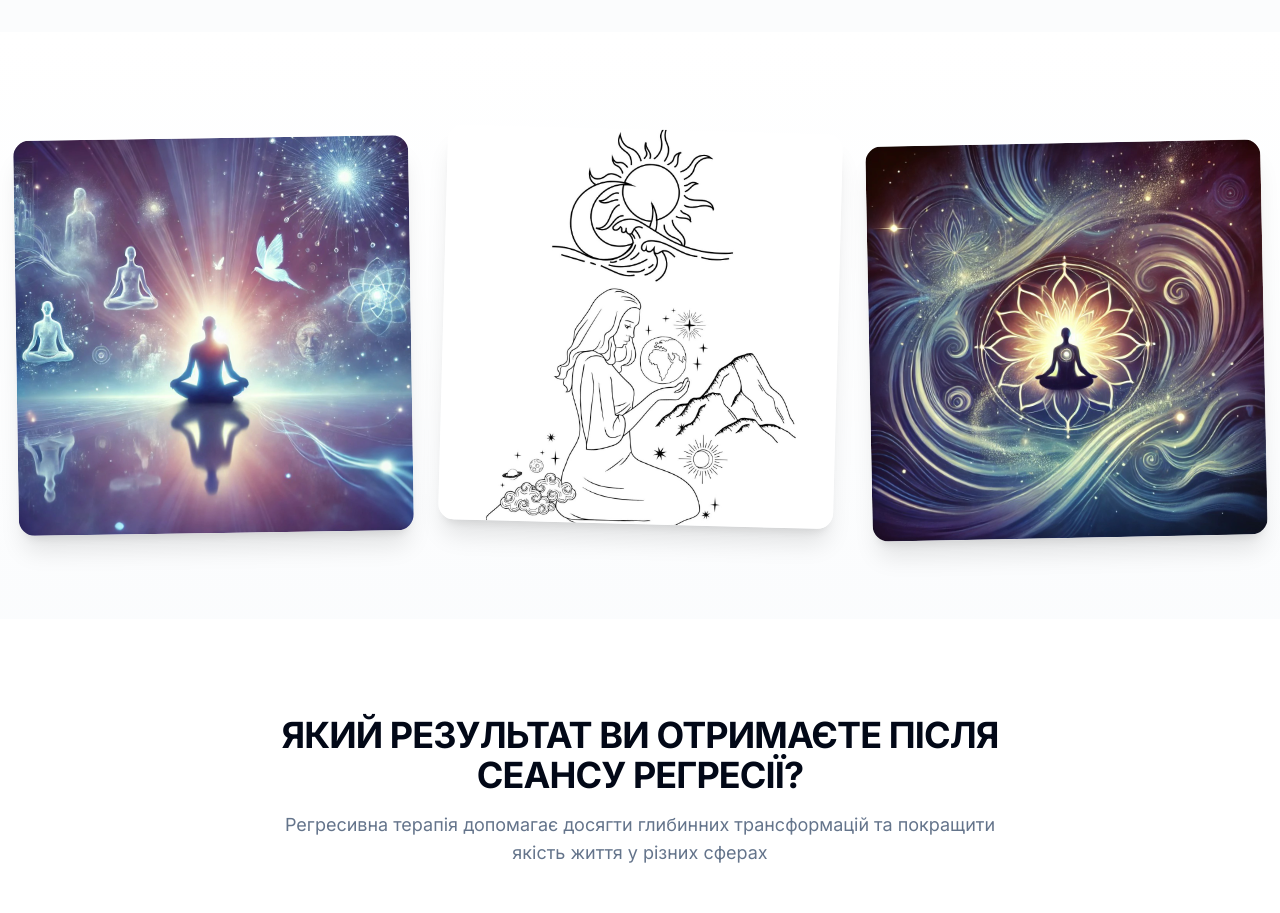
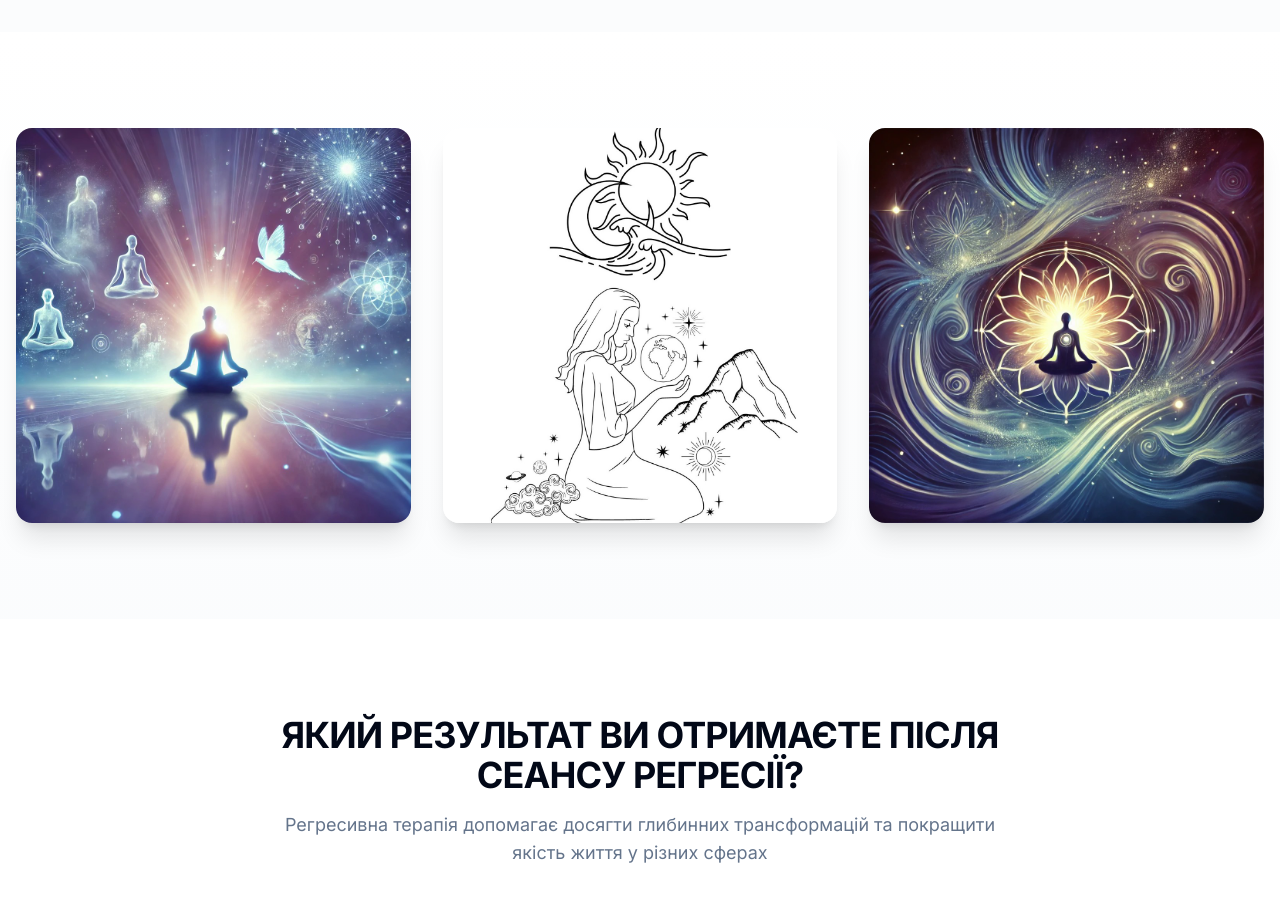
Before and after one commit to SerhiiOberemchuk/Regress-Raisa, a Next.js app: page / in a window 1280 px wide. Shown: the part 2500-3413 px from the top of the page. Built offline with nearby package versions, Linux system fonts and the light colour scheme; no server answers.

Commit message:
refactor: remove all animations from image gallery section
Remove Framer Motion imports and animated components; retain basic structure and styles.

Co-authored-by: null <135756668+SerhiiOberemchuk@users.noreply.github.com>

```diff
--- a/components/image-gallery.tsx
+++ b/components/image-gallery.tsx
@@ -1,57 +1,8 @@
 "use client"
 
-import { useEffect } from "react"
-import { motion, useAnimation } from "framer-motion"
-import { useInView } from "react-intersection-observer"
 import Image from "next/image"
 
 export default function ImageGallery() {
-  const [ref, inView] = useInView({
-    triggerOnce: true,
-    threshold: 0.1,
-  })
-
-  const controls = useAnimation()
-
-  useEffect(() => {
-    if (inView) {
-      controls.start("visible")
-    }
-  }, [controls, inView])
-
-  const containerVariants = {
-    hidden: { opacity: 0 },
-    visible: {
-      opacity: 1,
-      transition: {
-        staggerChildren: 0.3,
-      },
-    },
-  }
-
-  const imageVariants = {
-    hidden: { opacity: 0, y: 20 },
-    visible: {
-      opacity: 1,
-      y: 0,
-      transition: { duration: 0.8 },
-    },
-  }
-
-  // Функція для створення плавної хвилеподібної анімації
-  const waveAnimation = (index: number) => {
-    return {
-      y: [0, -15, 0, 15, 0],
-      transition: {
-        duration: 6,
-        ease: "easeInOut",
-        repeat: Number.POSITIVE_INFINITY,
-        repeatType: "mirror" as const,
-        delay: index * 1.2, // Зміщення фази для ефекту хвилі
-      },
-    }
-  }
-
   const images = [
     {
       src: "/cosmic-meditation.jpg",
@@ -70,46 +21,9 @@ export default function ImageGallery() {
   return (
     <section className="py-16 md:py-24 overflow-hidden bg-gradient-to-b from-white to-muted/30">
       <div className="container mx-auto px-4">
-        <motion.div
-          ref={ref}
-          variants={containerVariants}
-          initial="hidden"
-          animate={controls}
-          className="grid grid-cols-1 md:grid-cols-3 gap-8 items-center"
-        >
+        <div className="grid grid-cols-1 md:grid-cols-3 gap-8 items-center">
           {images.map((image, index) => (
-            <motion.div
-              key={index}
-              variants={imageVariants}
-              initial="hidden"
-              animate={
-                inView
-                  ? {
-                      opacity: 1,
-                      y: [0, -15, 0, 15, 0],
-                      rotate: [0, index % 2 === 0 ? 1.5 : -1.5, 0, index % 2 === 0 ? -1.5 : 1.5, 0],
-                      transition: {
-                        y: {
-                          duration: 6,
-                          ease: "easeInOut",
-                          repeat: Number.POSITIVE_INFINITY,
-                          repeatType: "mirror",
-                          delay: index * 1.2,
-                        },
-                        rotate: {
-                          duration: 8,
-                          ease: "easeInOut",
-                          repeat: Number.POSITIVE_INFINITY,
-                          repeatType: "mirror",
-                          delay: index * 0.8,
-                        },
-                        opacity: { duration: 0.8 },
-                      },
-                    }
-                  : "hidden"
-              }
-              className="relative aspect-square overflow-hidden rounded-2xl shadow-xl"
-            >
+            <div key={index} className="relative aspect-square overflow-hidden rounded-2xl shadow-xl">
               <Image
                 src={image.src || "/placeholder.svg"}
                 alt={image.alt}
@@ -117,9 +31,9 @@ export default function ImageGallery() {
                 className="object-cover"
                 sizes="(max-width: 768px) 100vw, 33vw"
               />
-            </motion.div>
+            </div>
           ))}
-        </motion.div>
+        </div>
       </div>
     </section>
   )
```
